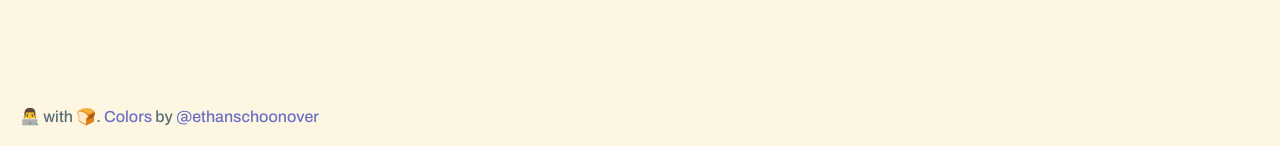
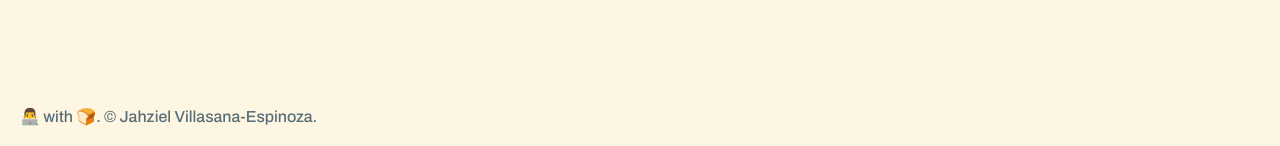
Before and after one commit to jahzielv/jahzielv.github.io, a Jekyll site: the page built from bio.html, in a window 1280 px wide. Shown: the part 751-897 px from the top of the page. Built offline with Jekyll 4.4.1, drawn with Linux system fonts in a browser that asks for light colours.

Commit message:
updated footer

```diff
--- a/_layouts/default.html
+++ b/_layouts/default.html
@@ -135,9 +135,7 @@
     <footer class="footer">
         <div class="footerText">
             <p>
-                👨‍💻 with 🍞.
-                <a href="https://solarized-ref.glitch.me/">Colors</a> by
-                <a href="https://twitter.com/ethanschoonover">@ethanschoonover</a>
+                👨‍💻 with 🍞. © Jahziel Villasana-Espinoza.
             </p>
         </div>
     </footer>
```
